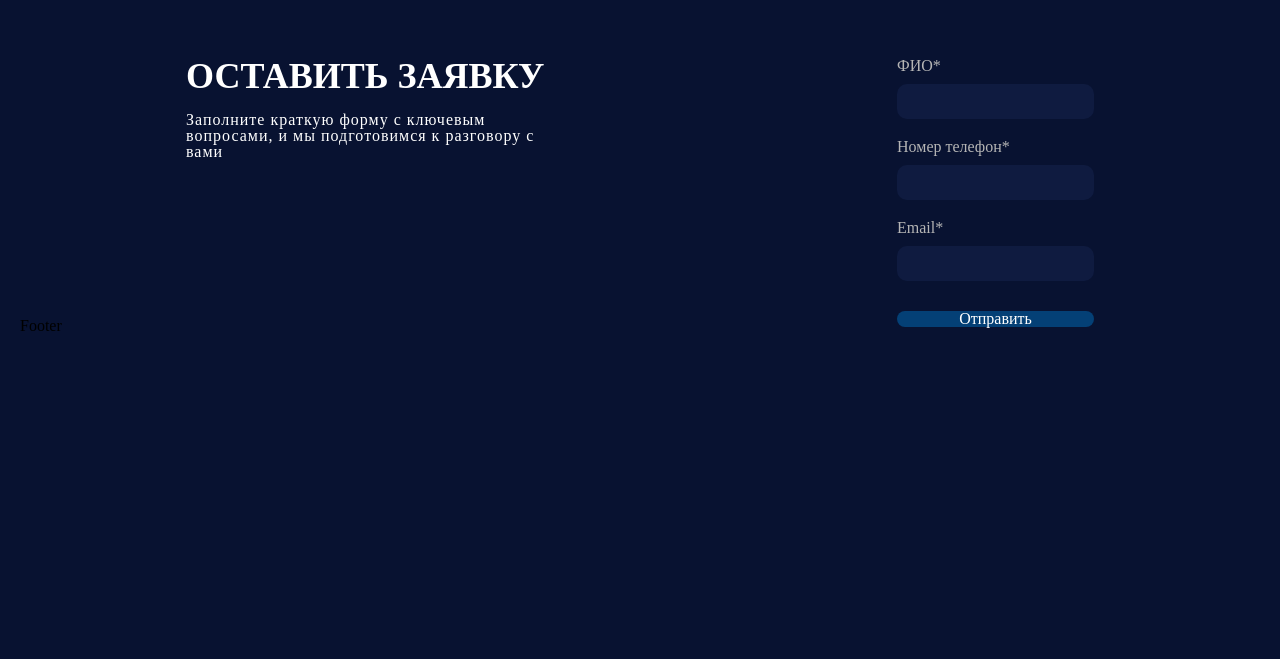
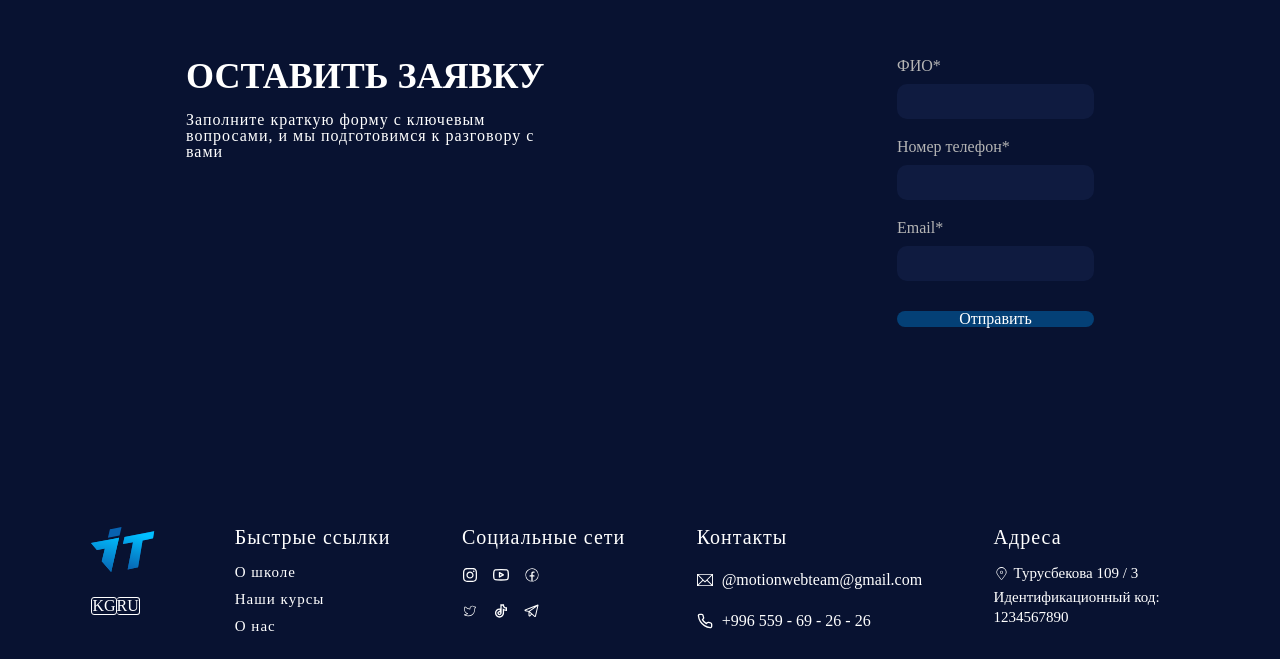
Before and after one commit to ainazikbapaeva/IT_School, a Next.js app: page / in a window 1280 px wide. Shown: the part 4549-5208 px from the top of the page. Before the commit the page ends 4884 px from the top, so only its background shows below. Built offline with nearby package versions, Linux system fonts and the light colour scheme; no server answers.

Commit message:
create_footer

```diff
--- a/src/components/layout/footer/Footer.tsx
+++ b/src/components/layout/footer/Footer.tsx
@@ -1,12 +1,78 @@
+"use client";
+
+import Image from "next/image";
 import scss from "./footer.module.scss";
+import logo from "../../../assets/images/logo.svg";
+import { FaInstagram } from "react-icons/fa";
+import { FiYoutube } from "react-icons/fi";
+import { CiFacebook } from "react-icons/ci";
+import { CiTwitter } from "react-icons/ci";
+import { RiTiktokLine } from "react-icons/ri";
+import { PiTelegramLogo } from "react-icons/pi";
+import { TfiEmail } from "react-icons/tfi";
+import { FiPhone } from "react-icons/fi";
+import { CiLocationOn } from "react-icons/ci";
+import { useRouter } from "next/navigation";
 
 const Footer = () => {
+	const route = useRouter();
 	return (
 		<div className={scss.footer}>
 			<div className="container">
 				<div className={scss.content}>
-          Footer
-        </div>
+					<div className={scss.top}>
+						<Image
+							style={{
+								cursor: "pointer",
+							}}
+							onClick={() => route.push("/")}
+							src={logo}
+							alt="logo"
+						/>
+						<div className={scss.languages}>
+							<button>KG</button>
+							<button style={{ borderLeft: "none" }}>RU</button>
+						</div>
+					</div>
+					<div className={scss.links}>
+						<h3>Быстрые ссылки</h3>
+						<p>О школе</p>
+						<p>Наши курсы</p>
+						<p>О нас</p>
+					</div>
+					<div className={scss.social}>
+						<h3>Социальные сети</h3>
+						<div className={scss.icons}>
+							<FaInstagram className={scss.ins} />
+							<FiYoutube className={scss.ins} />
+							<CiFacebook className={scss.ins} />
+						</div>
+						<div className={scss.icons}>
+							<CiTwitter className={scss.ins} />
+							<RiTiktokLine className={scss.ins} />
+							<PiTelegramLogo className={scss.ins} />
+						</div>
+					</div>
+					<div className={scss.contacts}>
+						<h3>Контакты</h3>
+						<p className={scss.email}>
+							<TfiEmail className={scss.iphone} />
+							@motionwebteam@gmail.com
+						</p>
+						<p className={scss.email}>
+							<FiPhone className={scss.iphone} />
+							+996 559 - 69 - 26 - 26
+						</p>
+					</div>
+					<div className={scss.address}>
+						<h3>Адреса</h3>
+						<p className={scss.add}>
+							<CiLocationOn className={scss.iph} />
+							Турусбекова 109 / 3
+						</p>
+						<p>Идентификационный код: 1234567890</p>
+					</div>
+				</div>
 			</div>
 		</div>
 	);
--- a/src/components/layout/footer/footer.module.scss
+++ b/src/components/layout/footer/footer.module.scss
@@ -0,0 +1,168 @@
+.footer {
+	padding: 30px;
+	margin-top: 150px;
+
+	.content {
+		display: flex;
+		justify-content: space-evenly;
+		margin-top: 30px;
+		gap: 30px;
+
+		.top {
+			display: flex;
+			flex-direction: column;
+			gap: 25px;
+
+			.languages {
+				display: flex;
+				button {
+					width: 35;
+					height: 29;
+					border-radius: 3px;
+					border-width: 2px;
+					border: 1px solid white;
+					background: none;
+					cursor: pointer;
+					font-family: Montserrat;
+					font-weight: 400;
+					font-size: 16px;
+					line-height: 100%;
+					color: #ffffff;
+				}
+			}
+		}
+
+		.links {
+			display: flex;
+			flex-direction: column;
+			gap: 12px;
+
+			h3 {
+				font-family: Montserrat;
+				font-weight: 500;
+				font-size: 20px;
+				line-height: 100%;
+				color: #ffffff;
+				letter-spacing: 1px;
+			}
+
+			p {
+				font-family: Montserrat;
+				font-weight: 500;
+				font-size: 15px;
+				line-height: 100%;
+				color: #ffffff;
+				cursor: pointer;
+				letter-spacing: 1px;
+				position: relative;
+				top: 6px;
+			}
+		}
+
+		.social {
+			display: flex;
+			flex-direction: column;
+			gap: 20px;
+
+			h3 {
+				font-family: Montserrat;
+				font-weight: 500;
+				font-size: 20px;
+				line-height: 100%;
+				color: #ffffff;
+				letter-spacing: 1px;
+			}
+
+			.icons {
+				display: flex;
+				gap: 15px;
+
+				.ins {
+					width: 25;
+					height: 25;
+					color: #ffffff;
+					cursor: pointer;
+				}
+			}
+		}
+
+		.contacts {
+			display: flex;
+			flex-direction: column;
+			gap: 25px;
+
+			h3 {
+				font-family: Montserrat;
+				font-weight: 500;
+				font-size: 20px;
+				line-height: 100%;
+				color: #ffffff;
+				letter-spacing: 1px;
+			}
+
+			.email {
+				display: flex;
+				align-items: center;
+				gap: 9px;
+				font-family: Montserrat;
+				font-weight: 400;
+				font-size: 16px;
+				line-height: 100%;
+				color: #ffffff;
+				cursor: pointer;
+
+				.iphone {
+					width: 21.75;
+					height: 16.3125;
+					border-width: 2px;
+					color: #ffffff;
+					cursor: pointer;
+				}
+			}
+		}
+
+		.address {
+			display: flex;
+			flex-direction: column;
+			gap: 10px;
+
+			h3 {
+				font-family: Montserrat;
+				font-weight: 500;
+				font-size: 20px;
+				line-height: 100%;
+				color: #ffffff;
+				letter-spacing: 1px;
+			}
+
+			.add {
+				display: flex;
+				align-items: center;
+				gap: 5px;
+				font-family: Montserrat;
+				font-weight: 400;
+				font-size: 15px;
+				line-height: 100%;
+				color: #ffffff;
+				position: relative;
+				top: 9px;
+				.iph {
+					width: 18.0843505859375;
+					height: 18.0843505859375;
+					color: #ffffff;
+				}
+			}
+
+			p {
+				font-family: Montserrat;
+				font-weight: 400;
+				font-size: 15px;
+				line-height: 130%;
+				color: #ffffff;
+				width: 195px;
+				position: relative;
+				top: 6px;
+			}
+		}
+	}
+}
--- a/src/components/pages/homeSections/Application.tsx
+++ b/src/components/pages/homeSections/Application.tsx
@@ -1,7 +1,20 @@
-import React from "react";
+"use client";
+import React, { useState } from "react";
 import scss from "./application.module.scss";
 
 const Application = () => {
+	const [fullName, setFullName] = useState("");
+	const [phoneNumber, setPhoneNumber] = useState("");
+	const [email, setEmail] = useState("");
+
+	const handleSubmit = (e: React.FormEvent) => {
+		e.preventDefault();
+		console.log("Form submitted:", { fullName, phoneNumber, email });
+
+		setFullName("");
+		setPhoneNumber("");
+		setEmail("");
+	};
 	return (
 		<div className={scss.application}>
 			<div className="container">
@@ -13,21 +26,33 @@ const Application = () => {
 							разговору с вами
 						</p>
 					</div>
-					<div className={scss.formBlock}>
+					<form onSubmit={handleSubmit} className={scss.formBlock}>
 						<div className={scss.form}>
 							<span>ФИО*</span>
-							<input type="text" />
+							<input
+								type="text"
+								value={fullName}
+								onChange={(e) => setFullName(e.target.value)}
+							/>
 						</div>
 						<div className={scss.form}>
 							<span>Номер телефон*</span>
-							<input type="text" />
+							<input
+								type="text"
+								value={phoneNumber}
+								onChange={(e) => setPhoneNumber(e.target.value)}
+							/>
 						</div>
 						<div className={scss.form}>
 							<span>Email*</span>
-							<input type="text" />
+							<input
+								type="text"
+								value={email}
+								onChange={(e) => setEmail(e.target.value)}
+							/>
 						</div>
-						<button>Отправить</button>
-					</div>
+						<button type="submit">Отправить</button>
+					</form>
 				</div>
 			</div>
 		</div>
```
